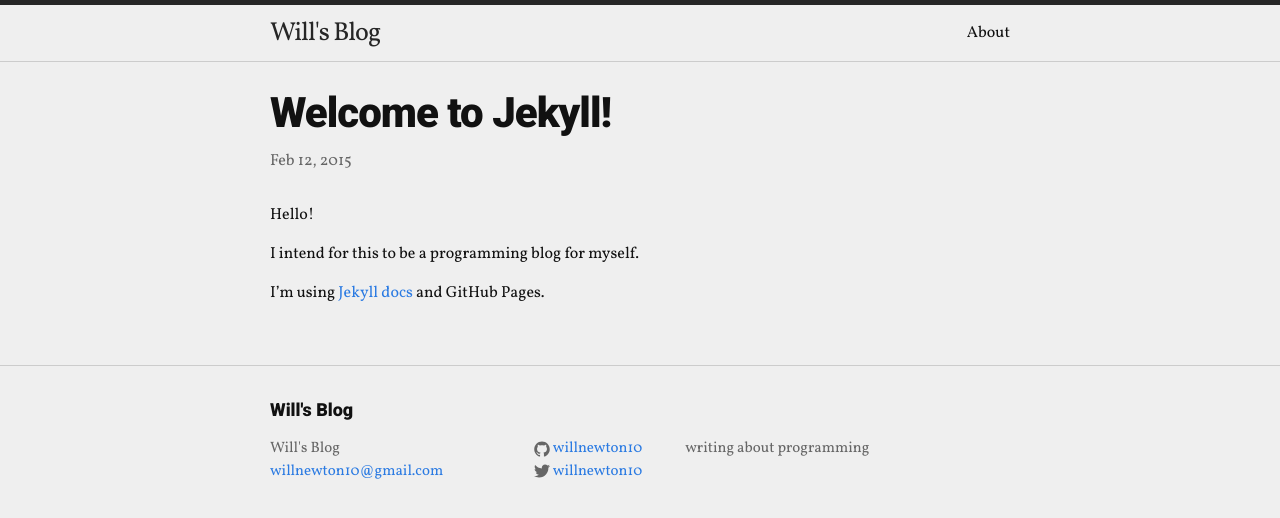
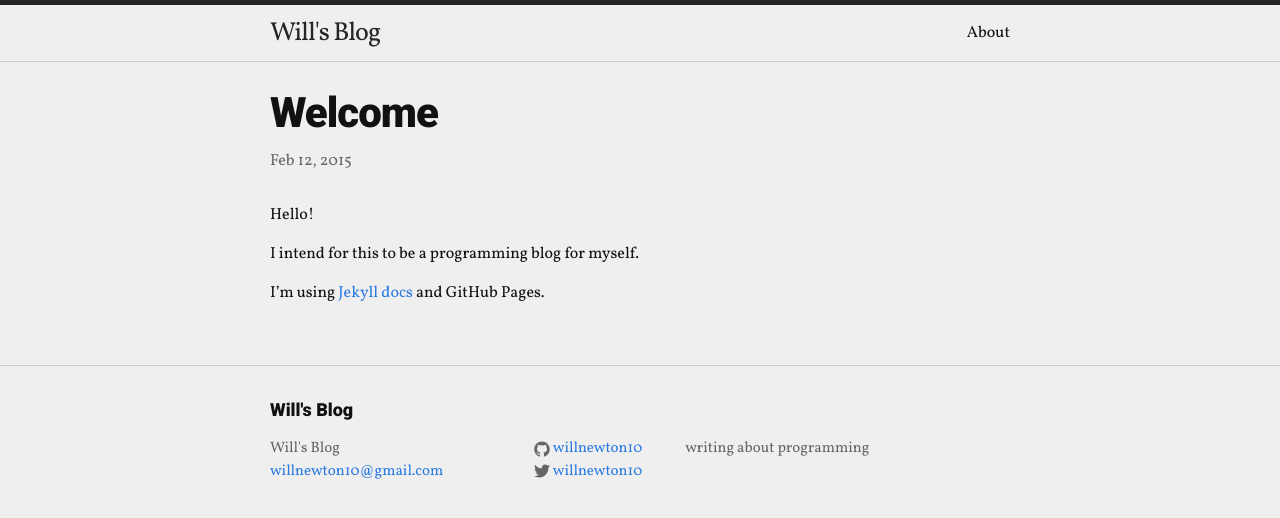
Before and after one commit to willnewton10/willnewton10.github.io, a Jekyll site: the page built from _posts/2015-02-12-welcome-to-jekyll.markdown, in a window 1280 px wide. Shown: the top 518 px of the page. Built offline with Jekyll 4.4.1, drawn with Linux system fonts in a browser that asks for light colours; comment, search, counter and statistics services are not loaded.

Commit message:
changed post title

```diff
--- a/_posts/2015-02-12-welcome-to-jekyll.markdown
+++ b/_posts/2015-02-12-welcome-to-jekyll.markdown
@@ -1,8 +1,8 @@
 ---
 layout: post
-title:  "Welcome to Jekyll!"
+title:  "Welcome"
 date:   2015-02-12 14:59:44
-categories: jekyll update
+
 ---
 
 Hello!
```
